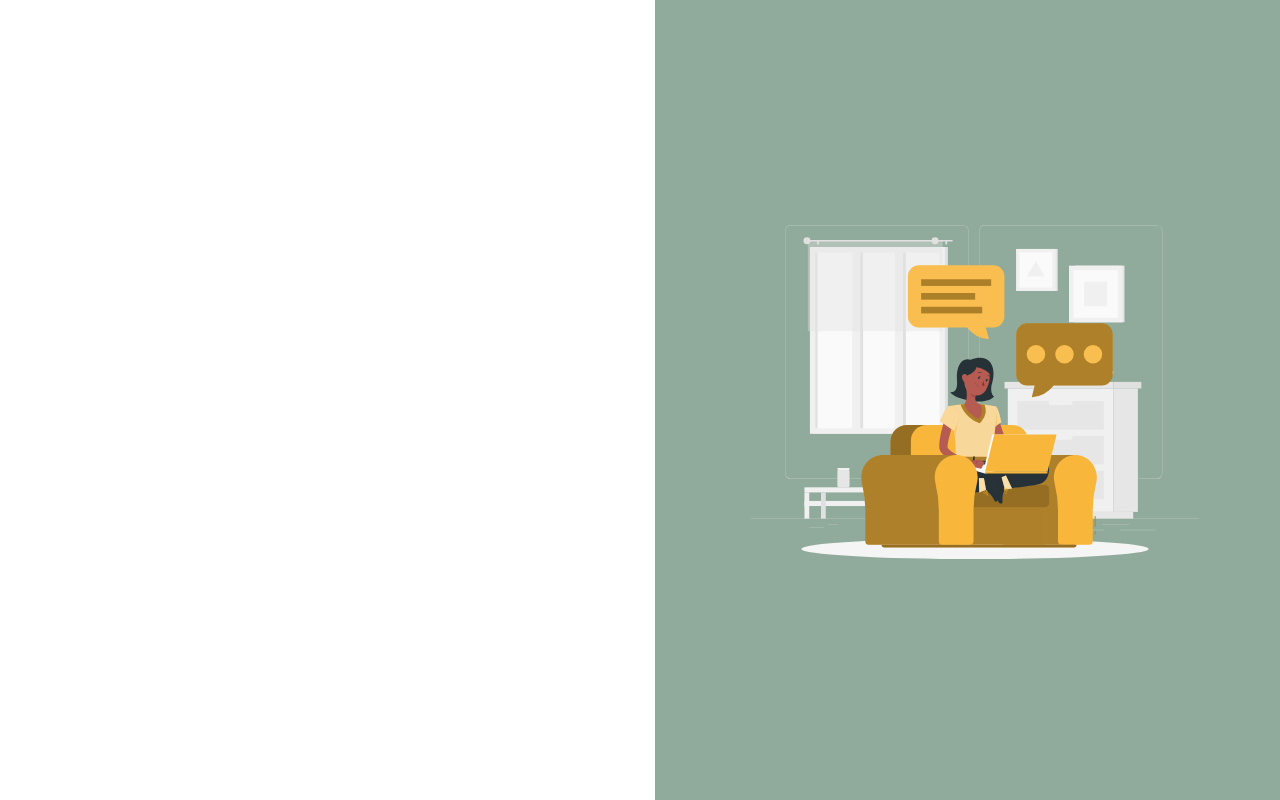
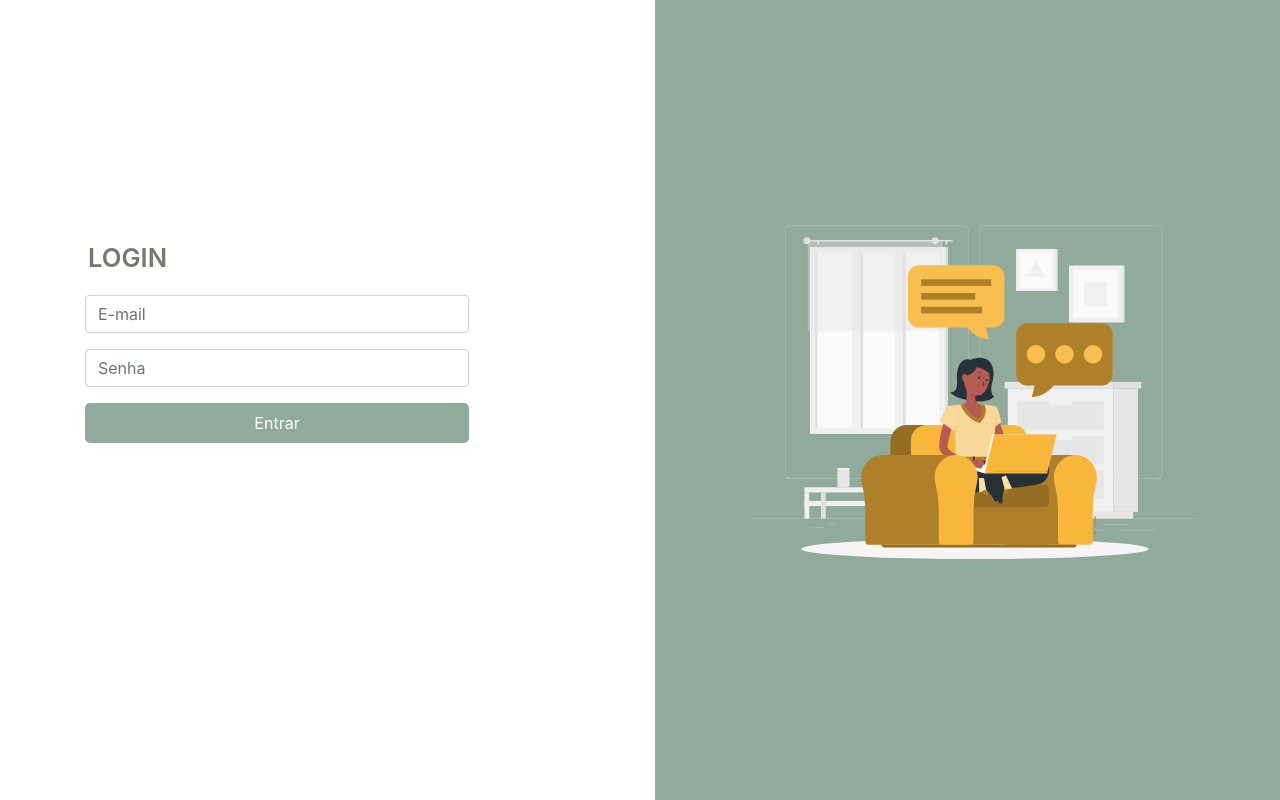
Before and after one commit to mayaragao/Programacao-Avancada, a React (Create React App) app in the folder reactJS/mvp-mae/: page /login in a window 1280 px wide. Built offline with nearby package versions, Linux system fonts and the light colour scheme.

Commit message:
Adicionando página de login

```diff
--- a/reactJS/mvp-mae/package.json
+++ b/reactJS/mvp-mae/package.json
@@ -54,9 +54,11 @@
     ]
   },
   "devDependencies": {
+    "@typescript-eslint/eslint-plugin": "^4.22.1",
+    "@typescript-eslint/parser": "^4.22.1",
     "babel-eslint": "^10.1.0",
-    "eslint-config-airbnb-base": "^14.2.1",
-    "eslint-plugin-import": "^2.23.0",
+    "eslint": "^7.26.0",
+    "eslint-plugin-react": "^7.23.2",
     "husky": "^6.0.0",
     "lint-staged": "^11.0.0"
   }
--- a/reactJS/mvp-mae/src/pages/Login/Login.js
+++ b/reactJS/mvp-mae/src/pages/Login/Login.js
@@ -1,20 +1,34 @@
 import React from "react";
-import { Container, Row, Col} from "react-bootstrap";
-import { RightContainer} from './styles';
-import LoginImage from '../../assets/images/login_image.svg'
-
+import { Container, Row, Col, Form } from "react-bootstrap";
+import LoginImage from "../../assets/images/login_image.svg";
+import { RightContainer, LeftContainer, Title, Button } from "./styles";
 
 const LoginPage = () => {
-    return(
+  return (
     <Container>
-        <Row>
-          <Col></Col>
-          <Col><RightContainer>
+      <Row>
+        <Col>
+          <LeftContainer>
+            <Title>LOGIN</Title>
+            <Form>
+              <Form.Group controlId="formGroupEmail">
+                <Form.Control type="email" placeholder="E-mail" />
+              </Form.Group>
+              <Form.Group controlId="formGroupPassword">
+                <Form.Control type="password" placeholder="Senha" />
+              </Form.Group>
+            </Form>
+            <Button>Entrar</Button>
+          </LeftContainer>
+        </Col>
+        <Col>
+          <RightContainer>
             <img src={LoginImage} alt="Imagem de Login" id="loginImage" />
-          </RightContainer></Col>
-        </Row>
-    </Container>)
-
+          </RightContainer>
+        </Col>
+      </Row>
+    </Container>
+  );
 };
 
 export default LoginPage;
--- a/reactJS/mvp-mae/src/pages/Login/styles.js
+++ b/reactJS/mvp-mae/src/pages/Login/styles.js
@@ -1,15 +1,37 @@
-import styled from 'styled-components';
+import styled from "styled-components";
 
 export const RightContainer = styled.div`
-  background-color: #90AB9B;
+  background-color: #90ab9b;
   width: 50vw;
   height: 100vh;
   margin-right: -9.4vw;
   display: flex;
   justify-content: center;
 
-  #loginImage{
-  width: 35vw;
-  background-color: #90AB9B
+  #loginImage {
+    width: 35vw;
+    background-color: #90ab9b;
   }
 `;
+
+export const LeftContainer = styled.div`
+  width: 30vw;
+  padding-top: 45%;
+`;
+
+export const Title = styled.h1`
+  color: #7b7872;
+  font-weight: 600;
+  font-size: 2vw;
+  padding-bottom: 1vw;
+  padding-left: 3px;
+`;
+
+export const Button = styled.button`
+  color: white;
+  background-color: #90ab9b;
+  width: 30vw;
+  height: 40px;
+  border: #90ab9b;
+  border-radius: 5px;
+`;
```
